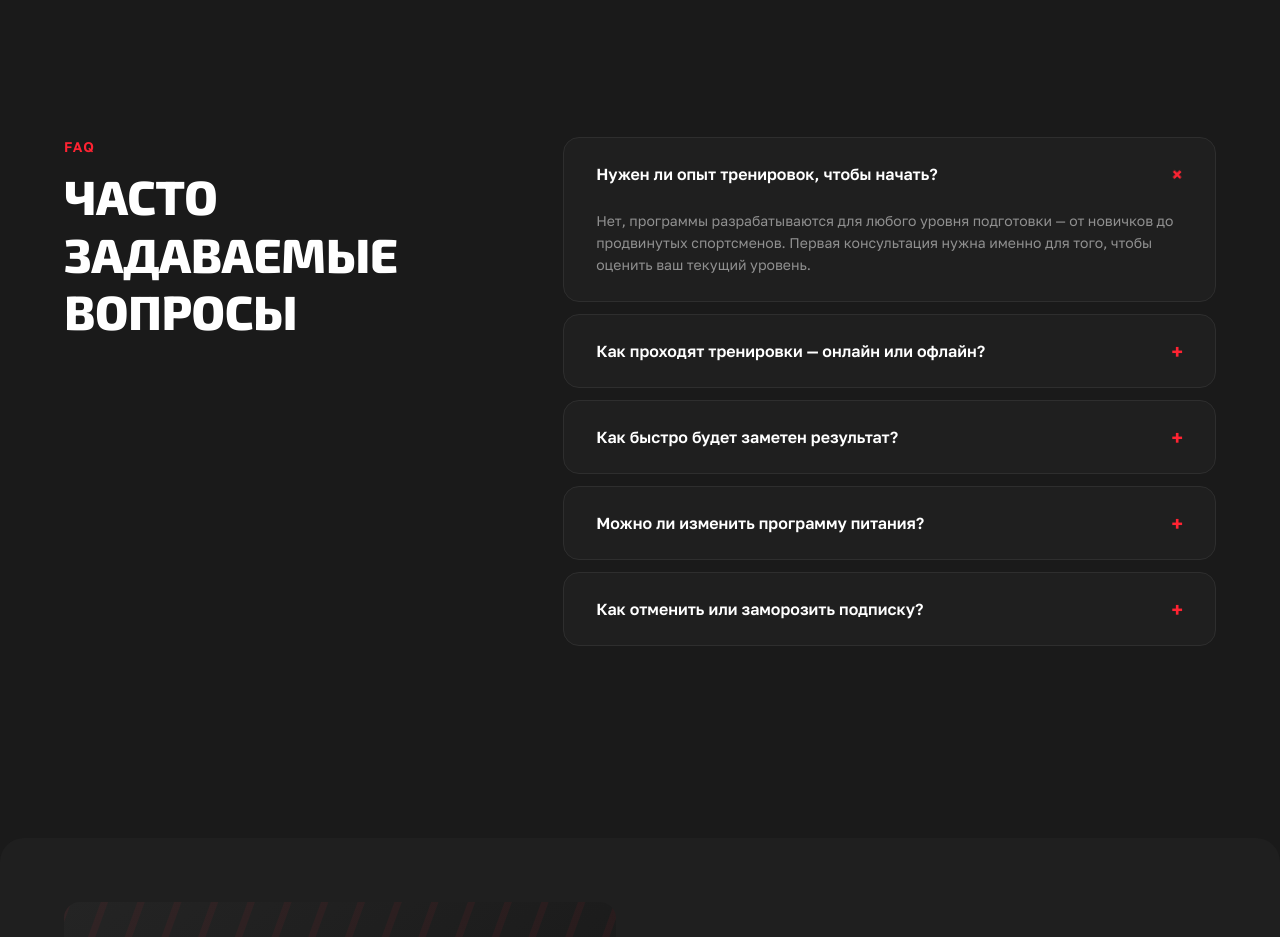
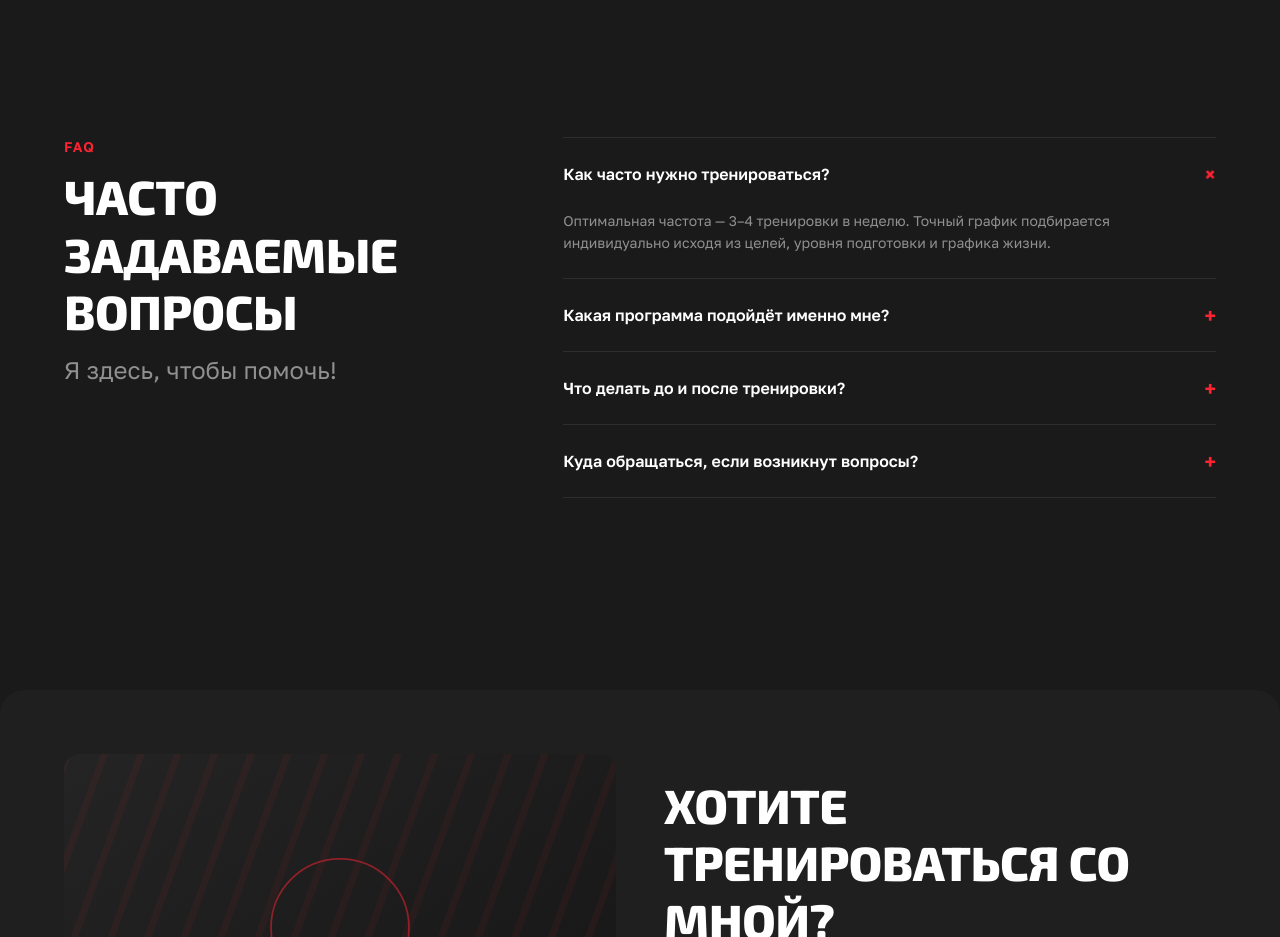
Before and after one commit to Maxim-Bolotov/personal-trainer-landing, a React (Vite) app: page / in a window 1280 px wide. Shown: the part 3180-4117 px from the top of the page. Built offline with nearby package versions, Linux system fonts and the light colour scheme.

Commit message:
Restyle FAQ list
Borderless accordion with a sticky subtitle column instead of the
old bordered card layout.

```diff
--- a/src/components/sections/FAQ/Faq.jsx
+++ b/src/components/sections/FAQ/Faq.jsx
@@ -15,7 +15,12 @@ function Faq() {
   return (
     <section id="faq" className={styles.section}>
       <Container className={styles.inner}>
-        <SectionTitle eyebrow="FAQ" title="Часто задаваемые вопросы" className={styles.title} />
+        <SectionTitle
+          eyebrow="FAQ"
+          title="Часто задаваемые вопросы"
+          description="Я здесь, чтобы помочь!"
+          className={styles.title}
+        />
 
         <div className={styles.list}>
           {faqItems.map((item) => (
--- a/src/components/sections/FAQ/Faq.module.css
+++ b/src/components/sections/FAQ/Faq.module.css
@@ -17,22 +17,23 @@
 .list {
   display: flex;
   flex-direction: column;
-  gap: var(--space-3);
 }
 
 .item {
-  border: 1px solid var(--color-border);
-  border-radius: var(--radius-md);
-  overflow: hidden;
-  background-color: var(--color-surface);
+  border-bottom: 1px solid var(--color-border);
+}
+
+.item:first-child {
+  border-top: 1px solid var(--color-border);
 }
 
 .question {
   display: flex;
   align-items: center;
   justify-content: space-between;
+  gap: var(--space-4);
   width: 100%;
-  padding: var(--space-5) var(--space-6);
+  padding: var(--space-5) 0;
   font-size: var(--fs-body);
   font-weight: 600;
   text-align: left;
@@ -65,14 +66,13 @@
 }
 
 .answer {
-  padding: 0 var(--space-6);
   font-size: var(--fs-body-sm);
   color: var(--color-text-secondary);
   line-height: 1.6;
 }
 
 .answerOpen .answer {
-  padding: 0 var(--space-6) var(--space-5);
+  padding-bottom: var(--space-5);
 }
 
 @media (max-width: 900px) {
--- a/src/components/sections/FAQ/FaqItem.jsx
+++ b/src/components/sections/FAQ/FaqItem.jsx
@@ -1,21 +1,18 @@
-import { useId } from 'react';
 import styles from './Faq.module.css';
 
 /**
- * Один пункт аккордеона FAQ.
- * Управляется извне (controlled), чтобы гарантировать
- * только один открытый вопрос за раз.
+ * @param {string} question
+ * @param {string} answer
+ * @param {boolean} isOpen
+ * @param {() => void} onToggle
  */
 function FaqItem({ question, answer, isOpen, onToggle }) {
-  const panelId = useId();
-
   return (
     <div className={styles.item}>
       <button
         type="button"
         className={styles.question}
         aria-expanded={isOpen}
-        aria-controls={panelId}
         onClick={onToggle}
       >
         <span>{question}</span>
@@ -24,11 +21,7 @@ function FaqItem({ question, answer, isOpen, onToggle }) {
         </span>
       </button>
 
-      <div
-        id={panelId}
-        role="region"
-        className={`${styles.answerWrapper} ${isOpen ? styles.answerOpen : ''}`}
-      >
+      <div className={`${styles.answerWrapper} ${isOpen ? styles.answerOpen : ''}`}>
         <p className={styles.answer}>{answer}</p>
       </div>
     </div>
--- a/src/data/faq.js
+++ b/src/data/faq.js
@@ -3,33 +3,27 @@
  */
 export const faqItems = [
   {
-    id: 'faq-1',
-    question: 'Нужен ли опыт тренировок, чтобы начать?',
+    id: 'how-often',
+    question: 'Как часто нужно тренироваться?',
     answer:
-      'Нет, программы разрабатываются для любого уровня подготовки — от новичков до продвинутых спортсменов. Первая консультация нужна именно для того, чтобы оценить ваш текущий уровень.',
+      'Оптимальная частота — 3–4 тренировки в неделю. Точный график подбирается индивидуально исходя из целей, уровня подготовки и графика жизни.',
   },
   {
-    id: 'faq-2',
-    question: 'Как проходят тренировки — онлайн или офлайн?',
+    id: 'which-program',
+    question: 'Какая программа подойдёт именно мне?',
     answer:
-      'Возможны оба формата: очные тренировки в зале и онлайн-сопровождение с видеосвязью и разбором техники по записи.',
+      'На вводной консультации мы обсудим цели, текущий уровень подготовки и ограничения по здоровью — и подберём программу, которая приведёт к результату.',
   },
   {
-    id: 'faq-3',
-    question: 'Как быстро будет заметен результат?',
+    id: 'before-after',
+    question: 'Что делать до и после тренировки?',
     answer:
-      'Первые изменения в самочувствии и выносливости заметны уже через 2–3 недели регулярных тренировок. Видимый результат — обычно через 6–8 недель при соблюдении плана питания.',
+      'Перед тренировкой — лёгкий приём пищи за 1–2 часа и достаточное количество воды. После — восстановление, растяжка и сбалансированный приём пищи в течение часа.',
   },
   {
-    id: 'faq-4',
-    question: 'Можно ли изменить программу питания?',
+    id: 'contact',
+    question: 'Куда обращаться, если возникнут вопросы?',
     answer:
-      'Да, план питания составляется индивидуально и пересматривается каждые 2–4 недели с учётом прогресса и обратной связи.',
-  },
-  {
-    id: 'faq-5',
-    question: 'Как отменить или заморозить подписку?',
-    answer:
-      'Заморозка и отмена доступны в любой момент — просто напишите в чат поддержки, изменения вступят в силу со следующего платёжного периода.',
+      'Я на связи в чате между тренировками — пиши в любое время, отвечу и скорректирую программу при необходимости.',
   },
 ];
```
